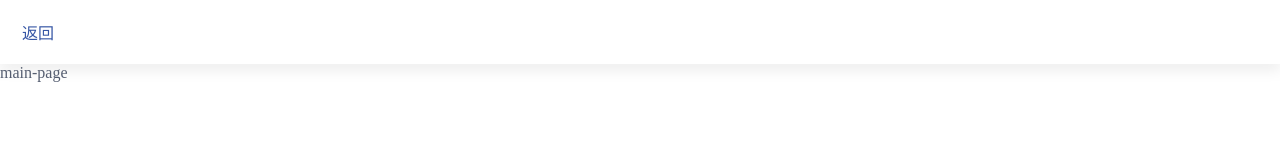
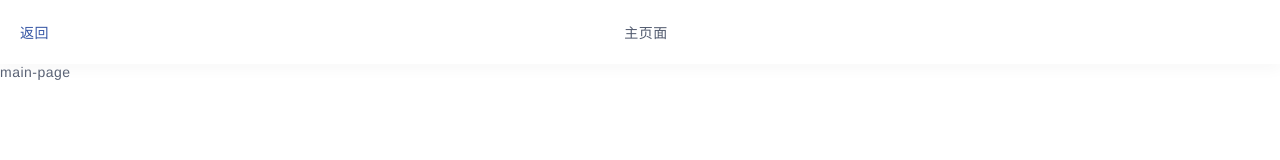
Before and after one commit to martSforever/plain-app, a Vue app: page / in a window 1280 px wide. Shown: the top 160 px of the page. Built offline with nearby package versions, Linux system fonts and the light colour scheme.

Commit message:
adjust page styles

```diff
--- a/demo/App.vue
+++ b/demo/App.vue
@@ -15,5 +15,7 @@
     html, body {
         padding: 0;
         margin: 0;
+        height: 100%;
+        width: 100%;
     }
 </style>
--- a/demo/main-page.vue
+++ b/demo/main-page.vue
@@ -1,7 +1,7 @@
 <template>
     <div class="main-page">
         <link-page>
-            <link-header/>
+            <link-header title="主页面"/>
             main-page
         </link-page>
     </div>
@@ -37,7 +37,7 @@
     .main-page {
         height: 100%;
         width: 100%;
-
+        background-color: #f2f2f2;
         .pl-item {
             .icon {
                 margin-right: 12px;
--- a/src/components/page/pl-header.vue
+++ b/src/components/page/pl-header.vue
@@ -1,7 +1,17 @@
 <template>
     <div class="pl-header">
         <div class="pl-header-content-wrapper">
-            <pl-back-button/>
+            <div class="pl-header-left">
+                <slot name="left">
+                    <pl-back-button/>
+                </slot>
+            </div>
+            <div class="pl-header-center">
+                <slot name="center"><span>{{title}}</span></slot>
+            </div>
+            <div class="pl-header-right">
+                <slot name="right"></slot>
+            </div>
         </div>
     </div>
 </template>
@@ -11,7 +21,10 @@
 
     export default {
         name: "pl-header",
-        components: {PlBackButton}
+        components: {PlBackButton},
+        props: {
+            title: {},
+        },
     }
 </script>
 
@@ -29,6 +42,17 @@
             align-items: center;
             padding: 0 6px;
             background-color: white;
+            .pl-header-left, .pl-header-right {
+                flex: 1;
+                font-size: 14px;
+            }
+            .pl-header-center {
+                display: flex;
+                flex: 1;
+                align-items: center;
+                justify-content: center;
+                min-width: 50%;
+            }
         }
         &::after {
             content: '';
@@ -37,7 +61,7 @@
             left: 0;
             right: 0;
             height: 1px;
-            box-shadow: 0 0 15px 1px #aaa;
+            box-shadow: 0 0 15px 1px #ddd;
         }
     }
 </style>
--- a/src/components/page/pl-page.vue
+++ b/src/components/page/pl-page.vue
@@ -25,6 +25,9 @@
 
 <style lang="scss">
     .pl-page {
-
+        @include public-style;
+        background-color: white;
+        height: 100%;
+        width: 100%;
     }
 </style>
--- a/src/styles/mixin/index.scss
+++ b/src/styles/mixin/index.scss
@@ -5,3 +5,15 @@
 @mixin transition-all-cubic-bezier {
   transition: all 1s cubic-bezier(.28, 1.03, 0, .99);
 }
+
+@mixin public-style {
+  color: $color-normal-content;
+  margin: 0;
+  padding: 0;
+  letter-spacing: 0.5px;
+  font-family: "Helvetica Neue", Helvetica, "PingFang SC", "Hiragino Sans GB", "Microsoft YaHei", "微软雅黑", Arial, sans-serif;
+  font-size: 14px;
+  box-sizing: border-box;
+  vertical-align: middle;
+  font-weight: 400;
+}
```
